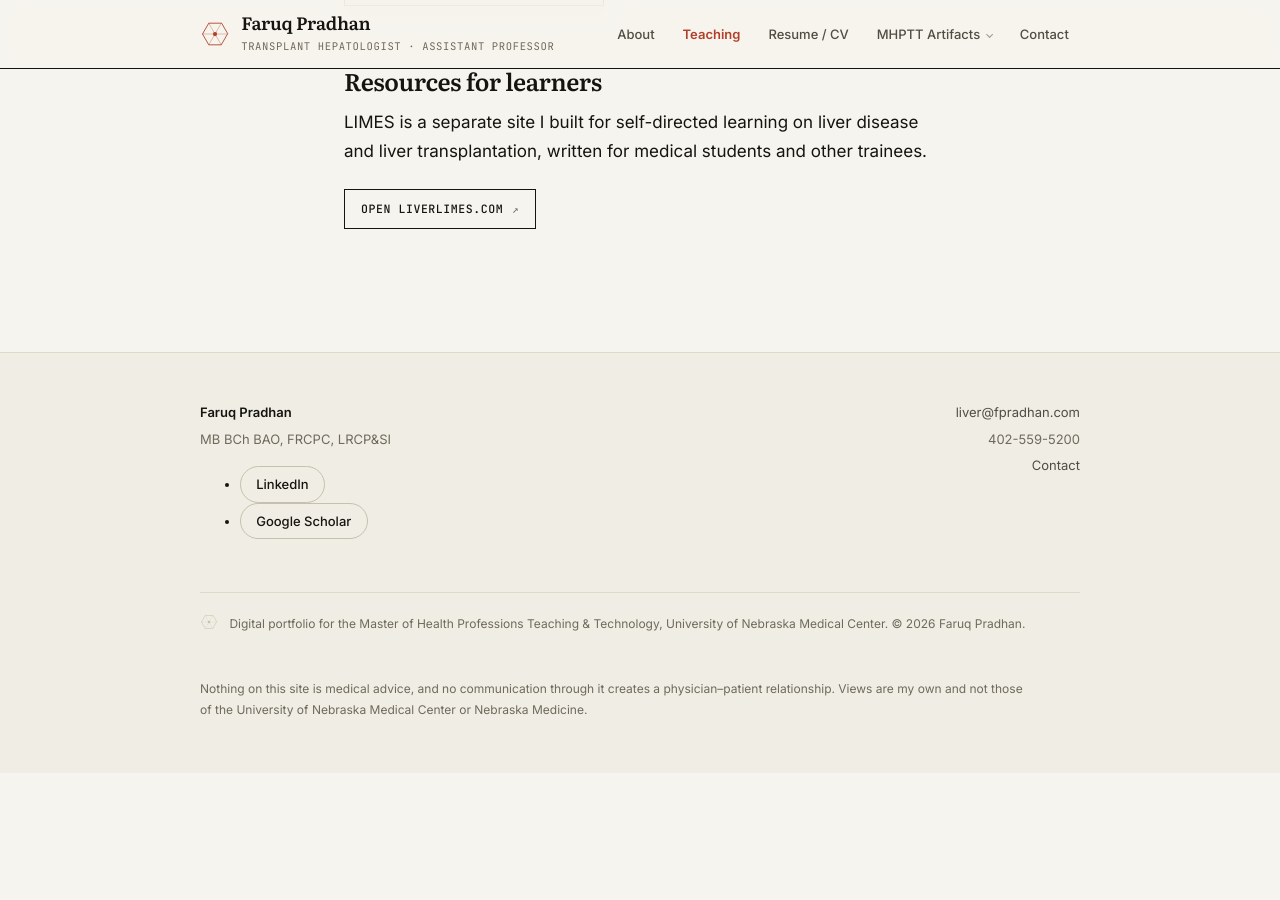
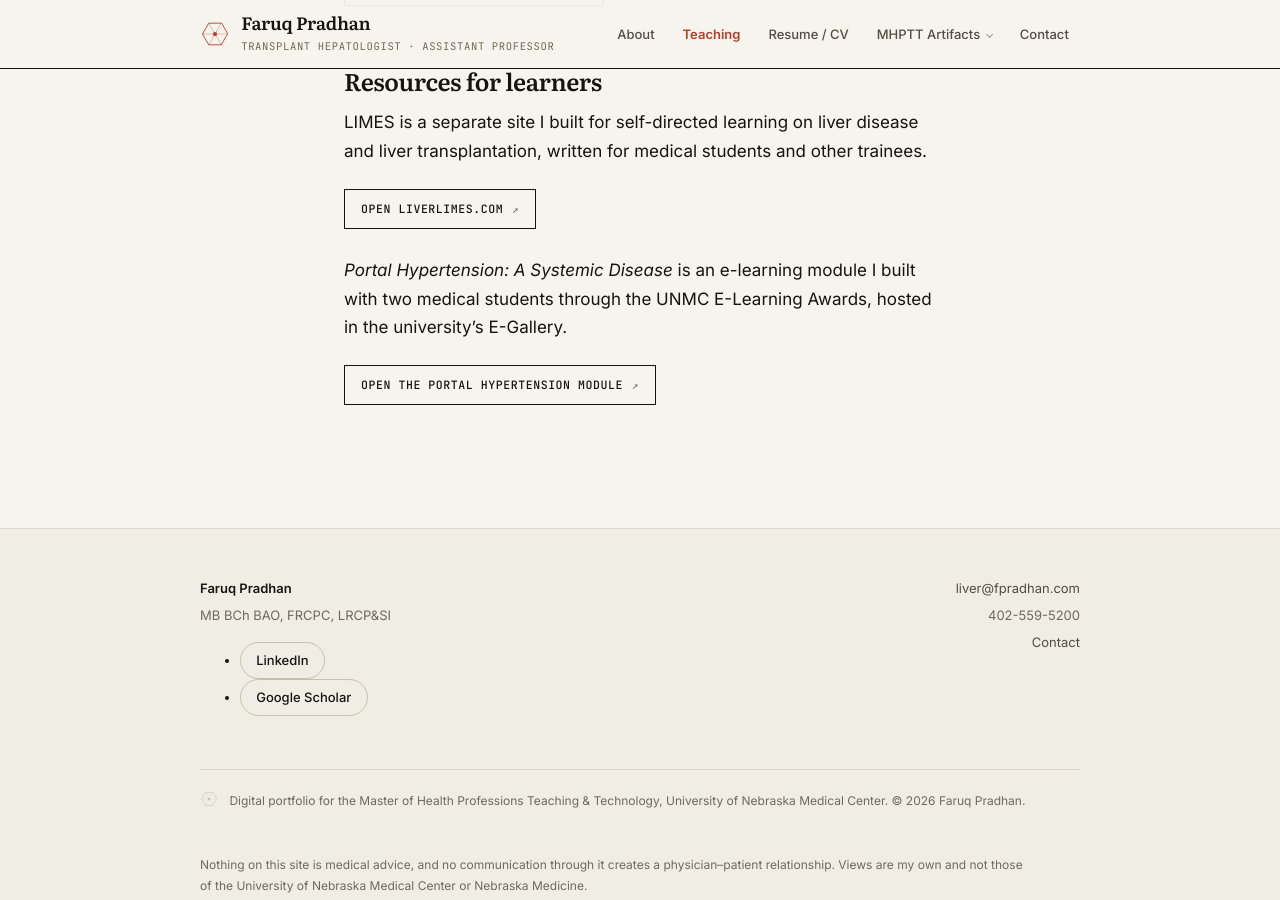
Before and after one commit to fpradhan/fpradhan.github.io, a Jekyll site: the page built from teaching.md, in a window 1280 px wide and 900 px high, scrolled down 675 px. Built offline with Jekyll 4.4.1, drawn with Linux system fonts in a browser that asks for light colours; before the commit the page ends 1448 px from its top, so only the background shows below that.

Commit message:
Link the Portal Hypertension e-module under resources
Adds the module in the UNMC E-Gallery beside LIMES, using the address the CV
already cites for it.

The Liquid comment now lists only what still has no working address: the
Steatotic Liver Disease module from HPTT 825, the Prezi, the Quizlet set and
the escape room.

Co-Authored-By: Claude Opus 5 <noreply@anthropic.com>
Claude-Session: https://claude.ai/code/session_01SajNJDGDkt5q5fCgsPRcNk

```diff
--- a/teaching.md
+++ b/teaching.md
@@ -24,13 +24,18 @@ transplantation, written for medical students and other trainees.
 
 <p><a class="dl ext" href="https://www.liverlimes.com" rel="noopener">Open liverlimes.com</a></p>
 
+*Portal Hypertension: A Systemic Disease* is an e-learning module I built with two medical
+students through the UNMC E-Learning Awards, hosted in the university's E-Gallery.
+
+<p><a class="dl ext" href="https://www.unmc.edu/elearning/egallery/portal-hypertension/" rel="noopener">Open the Portal Hypertension module</a></p>
+
 {% comment %}
   TO WRITE. Nothing between these markers reaches the browser.
 
-  Link what trainees can open and run: the Steatotic Liver Disease module, the Portal
-  Hypertension e-module in the UNMC E-Gallery, the Prezi on liver enzymes, the Quizlet set,
-  the Acute Liver Failure escape room. Crow's equivalent section, Student & Fellowship
-  Education, is a row of tiles that each open a working resource.
+  Still to link, once each has a working address: the Steatotic Liver Disease module from
+  HPTT 825, the Prezi on liver enzymes, the Quizlet set, and the Acute Liver Failure escape
+  room. Crow's equivalent section, Student & Fellowship Education, is a row of tiles that
+  each open a working resource.
 
   Screenshots: a screen from each module is better evidence than any stock photograph.
   Drop the files into assets/img/ and uncomment the gallery below, one figure.html line per
```
